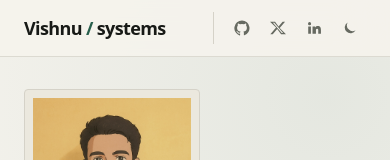
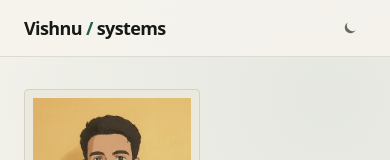
Before and after one commit to tatavishnurao/tatavishnurao.github.io, a Next.js app: page / in a window 390 px wide. Shown: the top 160 px of the page. Built offline with nearby package versions, Linux system fonts and the light colour scheme.

Commit message:
Keep mobile header controls focused

```diff
--- a/components/HeaderActions.tsx
+++ b/components/HeaderActions.tsx
@@ -30,7 +30,7 @@ function toggleTheme() {
 
 export function HeaderActions() {
   return (
-    <div className="flex items-center gap-1 border-l border-soft pl-3 sm:gap-2 sm:pl-5">
+    <div className="flex items-center gap-1 sm:gap-2 sm:border-l sm:border-soft sm:pl-5">
       {site.links.map((link) => (
         <a
           key={link.label}
@@ -39,7 +39,7 @@ export function HeaderActions() {
           rel="noreferrer"
           aria-label={`${link.label} profile`}
           title={link.label}
-          className="header-icon"
+          className="header-icon hidden sm:inline-flex"
         >
           {socialIcons[link.label]}
         </a>
```
